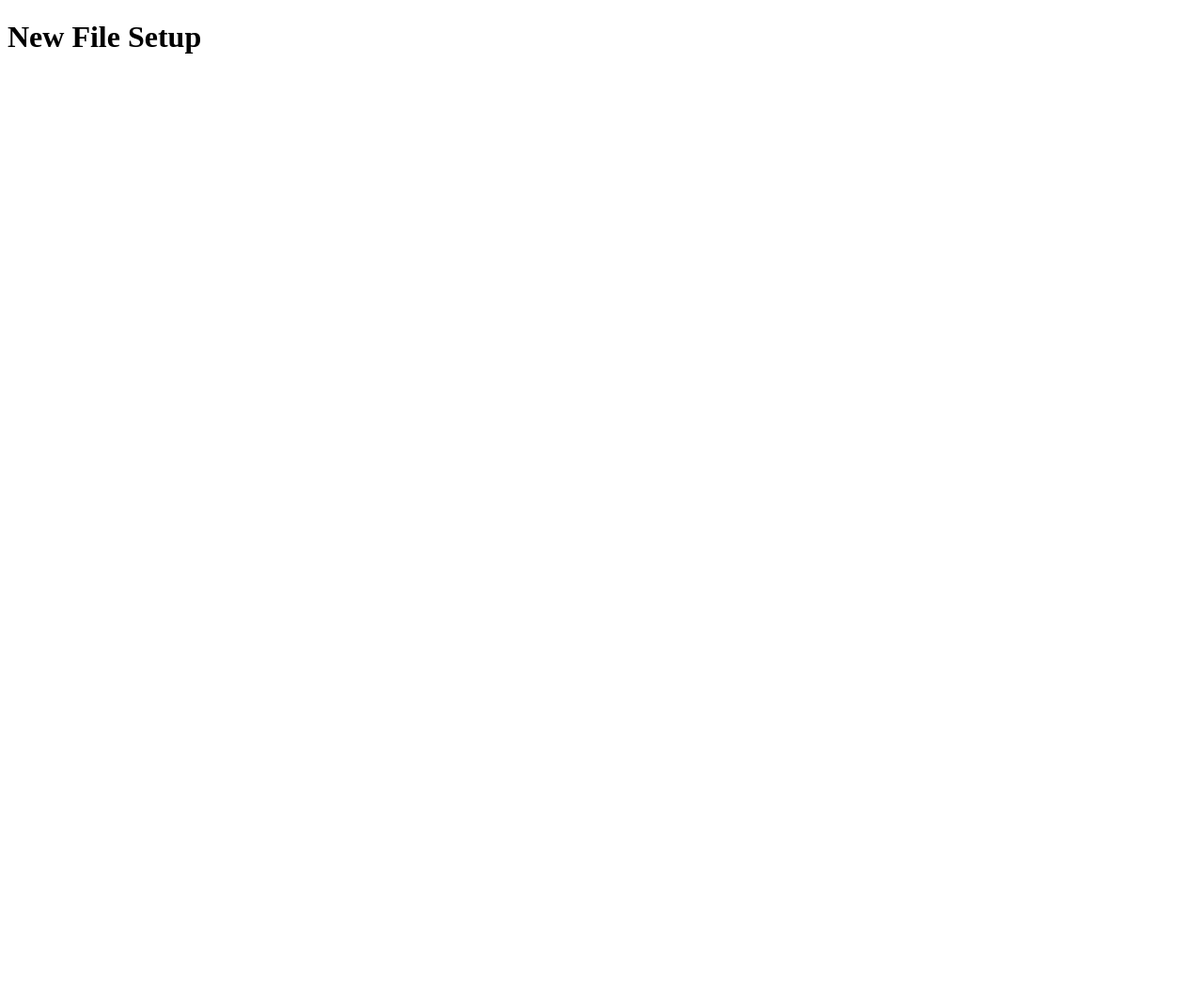
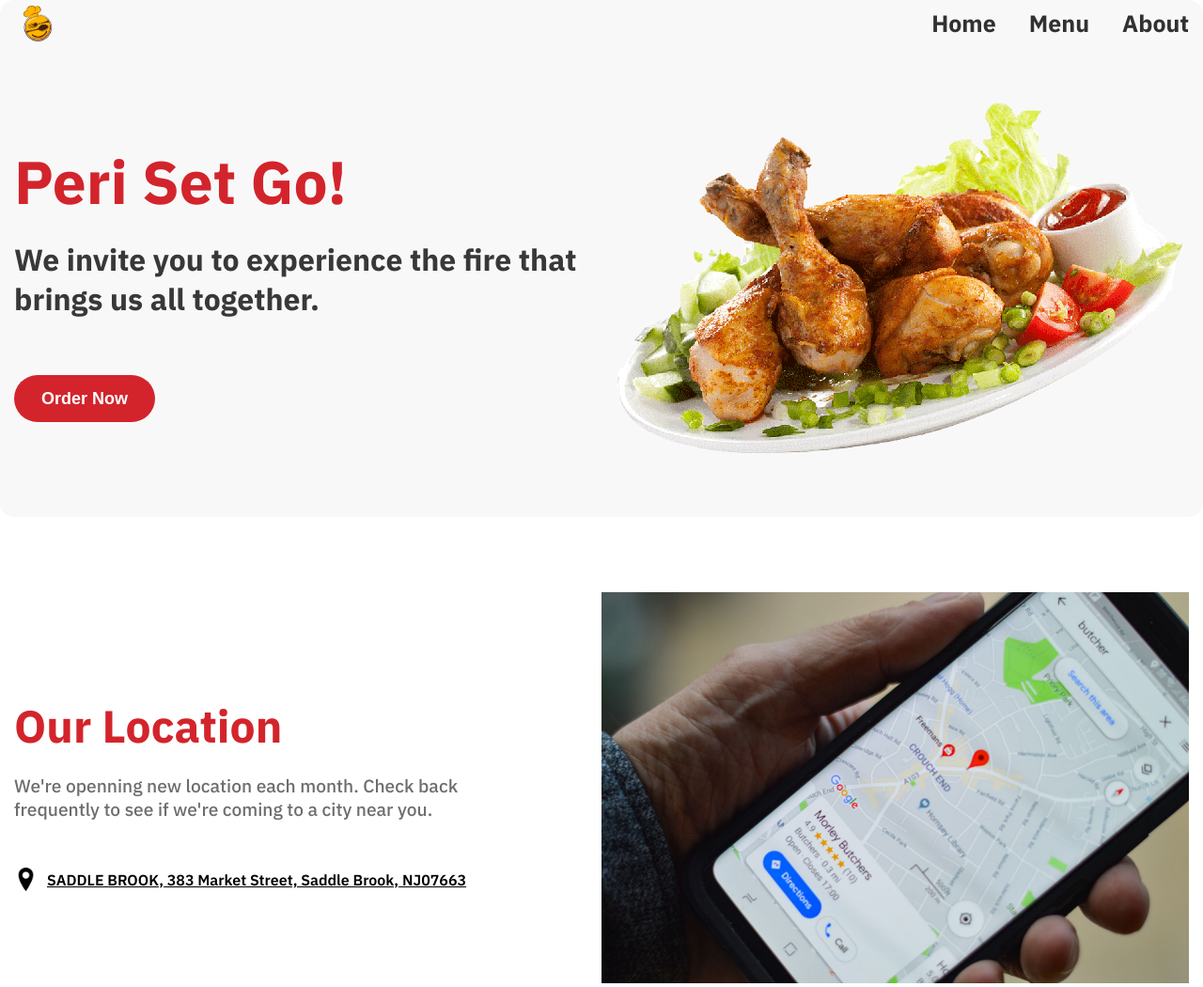
Before and after one commit to sn1perdj/odin-resturant-page, a website built with webpack: page dist/index.html in a window 1280 px wide. Shown: the whole page at 94% size. Before the commit the page ends 800 px from the top, so only its background shows below. Built offline with nearby package versions, Linux system fonts and the light colour scheme.

Commit message:
first version

```diff
--- a/src/index.js
+++ b/src/index.js
@@ -1,8 +1,99 @@
-function comp() {
-    const h1 = document.createElement("h1");
-    h1.innerText = "New File Setup";
+function renderHeroSection() {
+    const hero = document.createElement("section");
+    hero.classList.add("hero");
 
-    return h1;
+    const navbar = document.createElement("div");
+    navbar.classList.add("navbar");
+    const header = document.createElement("div");
+    header.classList.add("header");
+
+    function renderNavbar() {
+        const logoImg = document.createElement("img");
+        logoImg.src = "./assets/logo.png";
+        logoImg.alt = "logo";
+
+        const ul = document.createElement("ul");
+        const li1 = document.createElement("li");
+        const li2 = document.createElement("li");
+        const li3 = document.createElement("li");
+        li1.innerText = "Home";
+        li2.innerText = "Menu";
+        li3.innerText = "About";
+
+        ul.append(li1, li2, li3);
+        navbar.append(logoImg, ul);
+    }
+
+    function renderHeader() {
+        const textSection = document.createElement("div");
+        textSection.classList.add("text");
+        const h1 = document.createElement("h1");
+        const p = document.createElement("p");
+        const btn = document.createElement("button");
+        h1.innerText = "Peri Set Go!";
+        p.innerText =
+            "We invite you to experience the fire that brings us all together.";
+        btn.innerText = "Order Now";
+        textSection.append(h1, p, btn);
+
+        const imgSection = document.createElement("div");
+        imgSection.classList.add("image");
+        const heroImg = document.createElement("img");
+        heroImg.src = "./assets/chicken-removebg-preview.png";
+        heroImg.alt = "Chicken";
+        imgSection.append(heroImg);
+
+        header.append(textSection, imgSection);
+    }
+
+    renderHeader();
+    renderNavbar();
+    hero.append(navbar, header);
+    return hero;
 }
 
-document.body.appendChild(comp());
+function renderLocationDetailsSection() {
+    const details = document.createElement("section");
+    details.classList.add("details");
+
+    const addressSection = document.createElement("div");
+    addressSection.classList.add("address");
+    const mapSection = document.createElement("div");
+    mapSection.classList.add("map");
+
+    function renderAddressSection() {
+        const h2 = document.createElement("h2");
+        const p = document.createElement("p");
+        h2.innerText = "Our Location";
+        p.innerText =
+            "We're openning new location each month. Check back frequently to see if we're coming to a city near you.";
+
+        const location = document.createElement("div");
+        location.classList.add("location");
+        const locationImg = document.createElement("img");
+        const locationAddress = document.createElement("p");
+        locationImg.src = "./assets/location.png";
+        locationImg.alt = "icon";
+        locationAddress.innerText =
+            "SADDLE BROOK, 383 Market Street, Saddle Brook, NJ07663";
+        location.append(locationImg, locationAddress);
+
+        addressSection.append(h2, p, location);
+    }
+
+    function renderMapSection() {
+        const img = document.createElement("img");
+        img.src = "./assets/map.jpg";
+        img.alt = "map__location";
+
+        mapSection.append(img);
+    }
+
+    renderAddressSection();
+    renderMapSection();
+    details.append(addressSection, mapSection);
+    return details;
+}
+
+const content = document.querySelector(".content");
+content.append(renderHeroSection(), renderLocationDetailsSection());
```
Also changed, not shown: dist/assets/chicken-removebg-preview.png (added), dist/assets/location.png (added), dist/assets/logo.png (added), dist/assets/map.jpg (added), dist/index.html, dist/main.js, dist/style.css (added).
